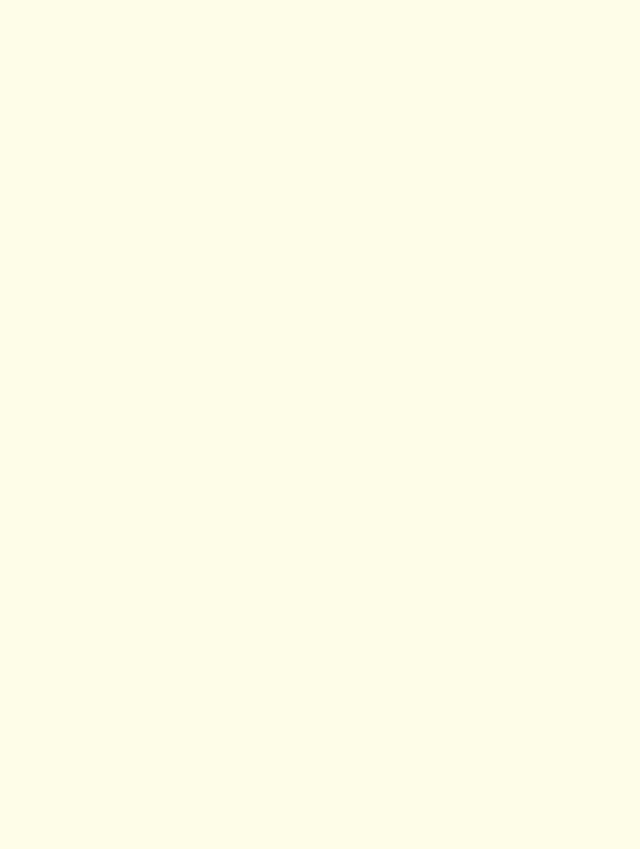
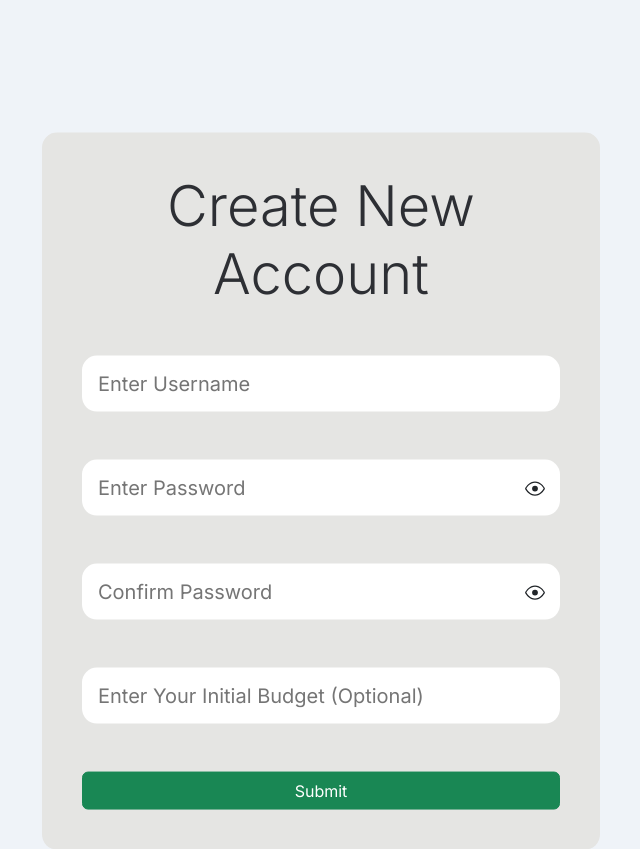
Before and after one commit to YahyaElKenani/The-Budget-Tracker, a React (Create React App) app: page /#/create-account in a window 1280 px wide. Before the commit this address had no page. Shown: the part 240-1089 px from the top of the page, without its empty margins (319-959 px from the left). Before the commit the page ends 800 px from the top, so only its background shows below. Built offline with nearby package versions, Linux system fonts and the light colour scheme; sample sign-in values are in the browser's storage.

Commit message:
create account page

```diff
--- a/src/App.js
+++ b/src/App.js
@@ -5,12 +5,16 @@ import { HashRouter as Router, Routes, Route } from 'react-router-dom';
 import WelcomePage from './Components/WelcomePage';
 import UserLogin from './Components/UserLogin';
 import './Components/WelcomePage.css'
+import CreateAccount from './Components/CreateAccount';
+import Homepage from './Components/Homepage';
 function App() {
   return (
     <Router>
       <Routes>
         <Route path='/' element={<WelcomePage/>}/>
-        <Route path='/userlogin' element={<UserLogin/>}/>
+        <Route path='/create-account' element={<CreateAccount/>}/>
+        <Route path='/login' element={<UserLogin/>}/>
+        <Route path='/homepage' element={<Homepage/>}/>
       </Routes>
     </Router>
   );
--- /dev/null
+++ b/src/Components/CreateAccount.js
@@ -0,0 +1,142 @@
+import { useEffect, useState } from "react"
+import { GoEye } from "react-icons/go";
+import { GoEyeClosed } from "react-icons/go";
+import { GoAlertFill } from "react-icons/go";
+import {gsap} from 'gsap';
+import { Link } from "react-router-dom";
+export default function CreateAccount() {
+    const [showPassword, setShowPassword] = useState(false);
+    const [showConfirmPassword, setShowConfirmPassword] = useState(false);
+    const [username, setUsername] = useState('');
+    const [password, setPassword] = useState('');
+    const [confirmPassword, setConfirmPassword] = useState('');
+    const [budget, setBudget] = useState('');
+    const [usernameError, setUsernameError] = useState(false);
+    const [passwordError, setPasswordError] = useState(false);
+    const [confirmPasswordError, setConfirmPasswordError] = useState(false);
+    const [existingAccounts, setExistingAccounts] = useState([]);
+    let userAlreadyExists = false;
+    useEffect(() => {
+        gsap.fromTo(('.create-account-form'), {y: -100, opacity: 0}, {y: 0, opacity: 1}).delay(.2);
+    }, []);
+
+    // fetch local storage accounts into existing accounts state
+    useEffect(() => {
+        setExistingAccounts(JSON.parse(localStorage.getItem('accounts')) || []);
+    }, [])
+
+    const usernameErrorMsg = {
+        display: usernameError ? 'inline' : 'none'
+    }
+    const passwordErrorMsg = {
+        display: passwordError ? 'inline' : 'none'
+    }
+    const confirmPasswordErrorMsg = {
+        display: confirmPasswordError ? 'inline' : 'none'
+    }
+    const togglePasswordStatus = () => {
+        setShowPassword(!showPassword);
+    }
+    const toggleConfirmPasswordStatus = () => {
+        setShowConfirmPassword(!showConfirmPassword);
+    }
+
+    const userExistsError = () => {
+        gsap.fromTo('.user-exists-error', {y: -100, opacity: 0}, {y: 5, opacity: 1});
+    }
+
+    //after the user creates the account, add it to the local storage
+    useEffect (() => {
+        if (existingAccounts.length !== 0) {
+            localStorage.setItem('accounts', JSON.stringify(existingAccounts));
+        }
+
+    }, [existingAccounts])
+
+    const handleSumbit = (e) => {
+        for (let i = 0; i < existingAccounts.length ; i ++) {
+            if (username === existingAccounts[i].userName) {
+                e.preventDefault();
+                userExistsError();
+                userAlreadyExists = true;
+                gsap.fromTo(
+                    '.form-container',
+                    { x: -10 },
+                    {
+                        x: 10,
+                        duration: 0.1,
+                        repeat: 3,
+                        yoyo: true,
+                        ease: 'power1.inOut',
+                    }
+                );
+                break;
+            }
+        }
+        if (userAlreadyExists === false) {
+            if (username.length > 20 || username.length < 6 || username.length === 0) {
+                e.preventDefault();
+                setUsernameError(true);
+                setTimeout(() => {
+                    setUsernameError(false);
+                }, 10000);
+            } else if (password.length > 20 || password.length < 12 || password.length === 0) {
+                e.preventDefault();
+                setPasswordError(true);
+                setTimeout(() => {
+                    setPasswordError(false);
+                }, 10000);
+            } else if (confirmPassword !== password) {
+                e.preventDefault();
+                setConfirmPasswordError(true);
+                setTimeout(() => {
+                    setConfirmPasswordError(false);
+                }, 10000);
+            } else {
+                const newAccount = {
+                    userID: existingAccounts.length + 1,
+                    userName: username,
+                    userPassword: password,
+                    userBudget: budget === '' ? 0 : budget,
+                }
+                setExistingAccounts((prevAccounts) => [...prevAccounts, newAccount]);
+                setBudget('');
+                setUsername('');
+                setPassword('');
+                setConfirmPassword('');
+            }
+        }
+    }
+
+    return (
+        <>
+        <div className="user-exists-error position-absolute d-flex align-items-center justify-content-center">
+            <span><GoAlertFill />  User Already Exists</span>
+        </div>
+        <div className="display-2 d-flex justify-content-center site-title">TheBudgetTracker</div>
+        <div className="container d-flex justify-content-center align-items-center form-container">
+            <form className="d-flex flex-column p-3 create-account-form justify-content-center h-100">
+                <span className="display-4 my-4 text-center form-title d-flex align-items-center justify-content-center">Create New Account</span>
+                        {/* <div className="alert alert-danger align-items-center" role="alert" style={{display: userAlreadyExists ? 'flex' : 'none'}}><GoAlertFill className="me-2"/> User Already Exists</div> */}
+                <input name="username" placeholder="Enter Username" className="m-4 p-3 fs-5" onChange={(e) => {setUsername(e.target.value)}} value={username}/>
+                <small className="mx-4 input-error" style={usernameErrorMsg}>* Username Must Be 6-20 Letters</small>
+                <div className="m-4 fs-5 d-flex align-items-center position-relative">
+                    <input type={showPassword ? 'text' : 'password'} name="password" placeholder="Enter Password" className="p-3 w-100 h-100"
+                    onChange={(e) => {setPassword(e.target.value)}} value={password}/>
+                    <span className="show-password position-absolute"onClick={() => {togglePasswordStatus()}}>{showPassword ? <GoEyeClosed /> : <GoEye/> }</span>
+                </div>
+                <small className="mx-4 input-error" style={passwordErrorMsg}>* Password Must Be 12-20 Letters</small>
+                <div className="m-4 fs-5 d-flex align-items-center position-relative">
+                    <input name="password confirmation" type={showConfirmPassword ? 'text' : 'password'} placeholder="Confirm Password" className="p-3 w-100 h-100"
+                    onChange={(e) => {setConfirmPassword(e.target.value)}} value={confirmPassword}/>
+                    <span className="show-password position-absolute"onClick={() => {toggleConfirmPasswordStatus()}}> {showConfirmPassword ? <GoEyeClosed /> : <GoEye/> } </span>
+                </div>
+                <small className="mx-4 input-error" style={confirmPasswordErrorMsg}>* Invalid Password Confirmation</small>
+                <input type="number" name="initial budget" placeholder="Enter Your Initial Budget (Optional)" className="m-4 p-3 fs-5"
+                onChange={(e) => {setBudget(e.target.value)}}/>
+                <Link to={'../homepage'} className="btn btn-success m-4" onClick={(e) => {handleSumbit(e)}}>Submit</Link>
+            </form>
+        </div>
+        </>
+    )
+}
--- /dev/null
+++ b/src/Components/Homepage.js
@@ -0,0 +1,5 @@
+export default function Homepage() {
+    return (
+        <h1>Homepage</h1>
+    )
+}
--- a/src/Components/WelcomePage.css
+++ b/src/Components/WelcomePage.css
@@ -1,7 +1,71 @@
 body {
-    background-color: #fefee8;
+    background-color: #EFF3F8;
 }
 
 .login-btns {
     opacity: 0;
 }
+
+.form-container {
+    top: 50%;
+    transform: translateY(40%);
+}
+
+.site-title {
+    transform: translateY(25%);
+    font-weight: bold;
+}
+
+.create-account-form {
+    background-color: rgb(229, 229, 227);
+    border-radius: 15px;
+    height: 70%;
+    width: 50%;
+}
+
+.form-title {
+    color: #2D2F34;
+}
+
+.create-account-form div {
+    height: 10%;
+}
+
+.create-account-form input {
+    height: 10%;
+    border: none;
+    border-radius: 15px;
+}
+
+.create-account-form input:focus {
+    outline: #5DB996 3px solid;
+}
+
+.input-error {
+    color: #b61422;
+    display: none;
+}
+
+.show-password {
+    right: 15px;
+    top: 50%;
+    transform: translateY(-50%);
+    cursor: pointer;
+}
+
+.user-exists-error {
+    height: 10vh;
+    width: 50vh;
+    background-color: rgb(154, 4, 4);
+    box-shadow: 2px 2px 4px black;
+    border-radius: 15px;
+    right: 50%;
+    top: 10%;
+    transform: translateX(50%) translateY(50%);
+    color: white;
+    opacity: 0;
+}
+
+.user-exists-error span {
+    font-size: 2rem;
+}
--- a/src/Components/WelcomePage.js
+++ b/src/Components/WelcomePage.js
@@ -9,7 +9,7 @@ export default function WelcomePage() {
     const loginButtonsRef = useRef(null);
     useEffect(() => {
         gsap.fromTo(welcomeTitleRef.current,{opacity: 0, y: -100}, {opacity: 1, y: 0}).delay(.4);
-        gsap.fromTo(getStartedRef.current, {opacity: 0, y: 100}, {opacity: 1, y: 0}).delay(.4);
+        gsap.fromTo(getStartedRef.current, {opacity: 0, y: 100}, {opacity: 1, y: 0}).delay(.6);
     }, [])
     const fadeButton = async (e) => {
         await gsap.to(e, {opacity: 0, x: -100});
@@ -17,12 +17,12 @@ export default function WelcomePage() {
         gsap.fromTo(loginButtonsRef.current,{opacity: 0, x: 100}, {opacity: 1, x: 0});
     }
     return (
-        <div className="d-flex justify-content-center align-items-center vh-100 flex-column">
+        <div className="d-flex justify-content-center align-items-center vh-100 flex-column mx-sm-2">
         <h1 ref={welcomeTitleRef} className="welcome-text display-1 fw-bold text-center my-5">Welcome To TheBudgetTracker</h1>
         <button to={'/userlogin'} ref={getStartedRef} className="btn btn-success btn-lg p-4 fs-3 get-started" onClick={(e) => fadeButton(e.target)}>Get Started <GoArrowRight className="mx-1" /></button>
         <div ref={loginButtonsRef} className="login-btns">
-            <button className="btn btn-outline-primary mx-2 px-3 fs-4 btn-lg">Create Account</button>
-            <button className="btn btn-outline-success mx-2 px-3 fs-4 btn-lg">Log In</button>
+            <Link to={'create-account'} className="btn btn-outline-primary mx-2 px-3 fs-4 btn-lg">Create Account</Link>
+            <Link to={'login'} className="btn btn-outline-success mx-2 px-3 fs-4 btn-lg">Log In</Link>
         </div>
         </div>
     )
```
